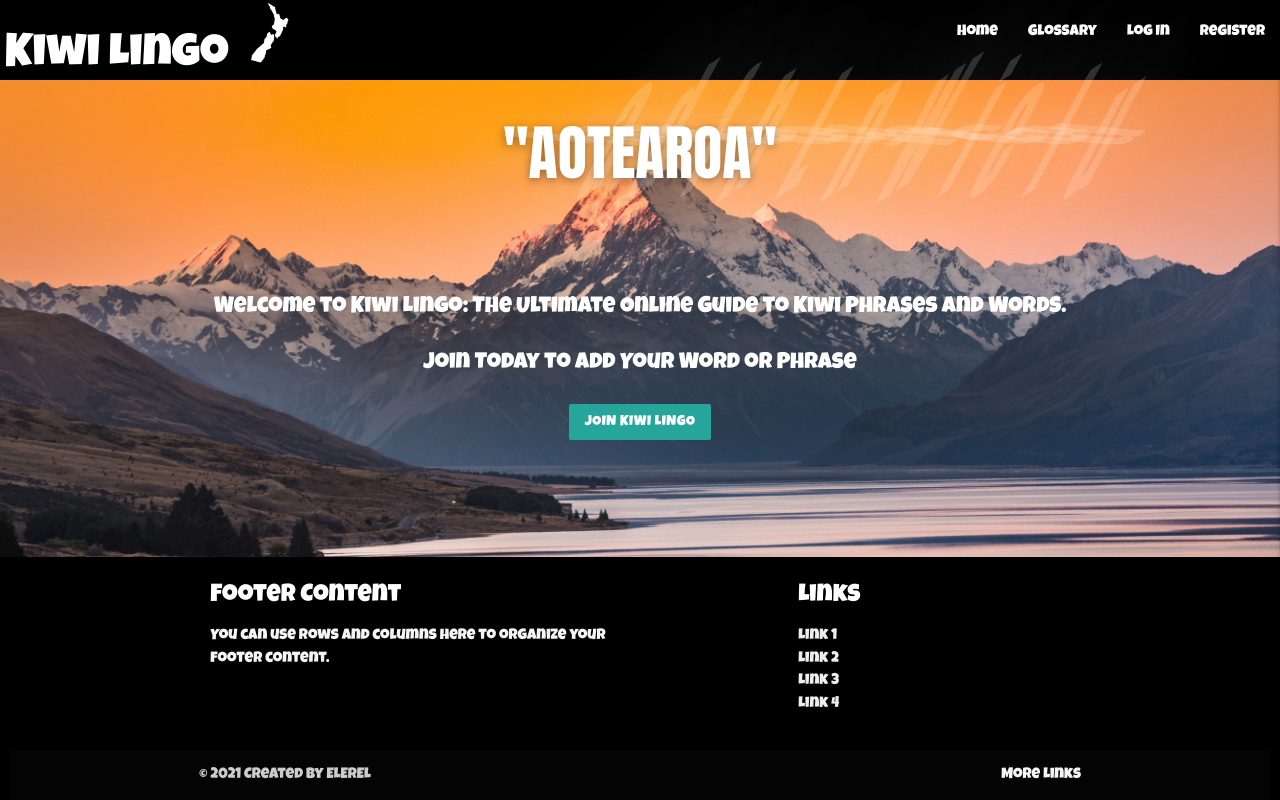
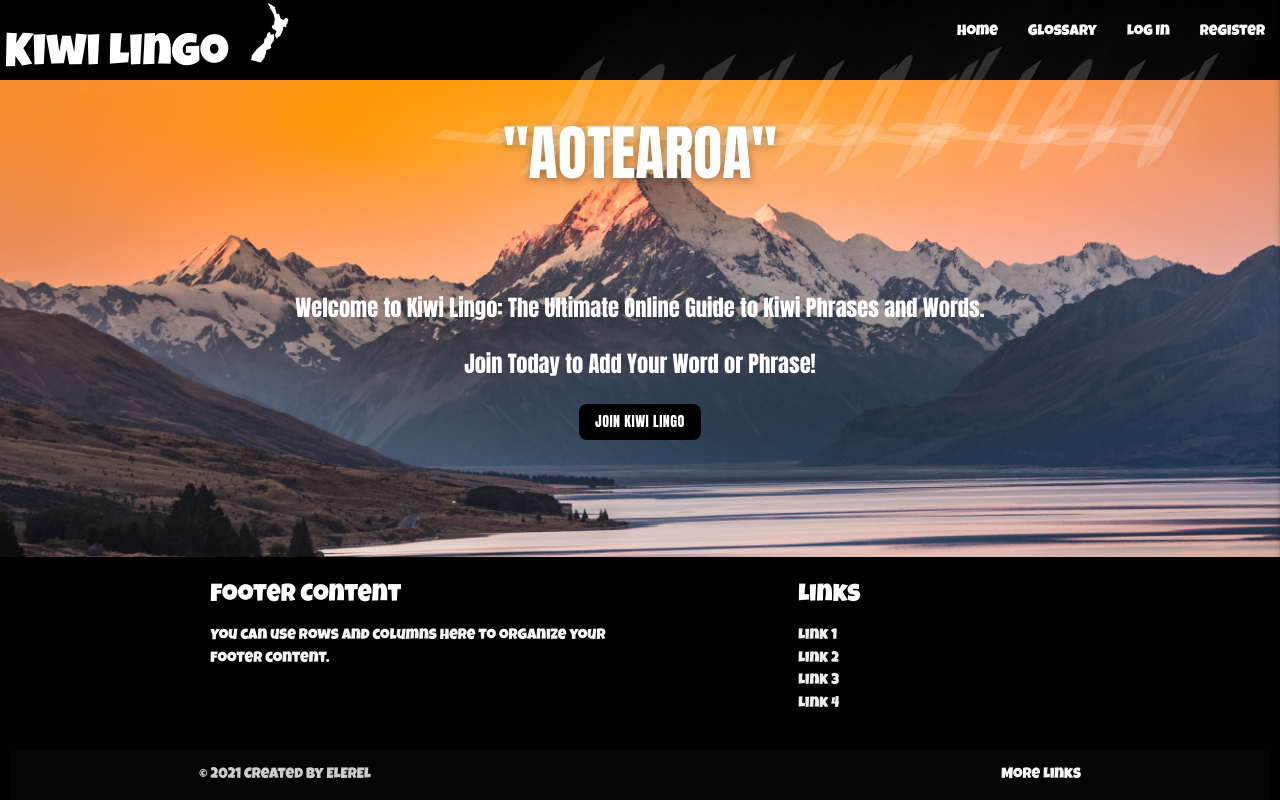
Before and after one commit to elerel/ms3-kiwi-lingo, a Flask app: page / in a window 1280 px wide. Run offline with Flask 2, Linux system fonts and the light colour scheme; some libraries are stand-ins or nearby versions; some web fonts are replaced.

Commit message:
Changed font on welcome text for better UX

```diff
--- a/static/css/style.css
+++ b/static/css/style.css
@@ -110,7 +110,6 @@
 
 /* Welcome Title styling- from https://codepen.io/bennettfeely/pen/lgybC/*/
 .welcome-text>span {
-    font-family: Impact, Haettenschweiler, 'Arial Narrow Bold', sans-serif;
     color: #fff;
     font-size: 3rem;
     font-style: italic;
@@ -157,5 +156,11 @@
 }
 
 .join-text {
+    font-family: Impact, Haettenschweiler, 'Arial Narrow Bold', sans-serif;
     font-size: 1.5rem;
 }
+
+.btn {
+    background-color: black;
+    border-radius: 8px;
+}
--- a/templates/index.html
+++ b/templates/index.html
@@ -14,7 +14,7 @@
     <div class="container join-text white-text">
         <div class="row center-align white-text">
             <p>Welcome to Kiwi Lingo: The Ultimate Online Guide to Kiwi Phrases and Words. </p>
-            <p>Join Today to Add Your Word or Phrase</p>
+            <p>Join Today to Add Your Word or Phrase!</p>
             <a href="{{ url_for('register') }}" class="btn waves-effect waves-light z-depth-0">Join Kiwi Lingo</a>
         </div>
     </div>
```
